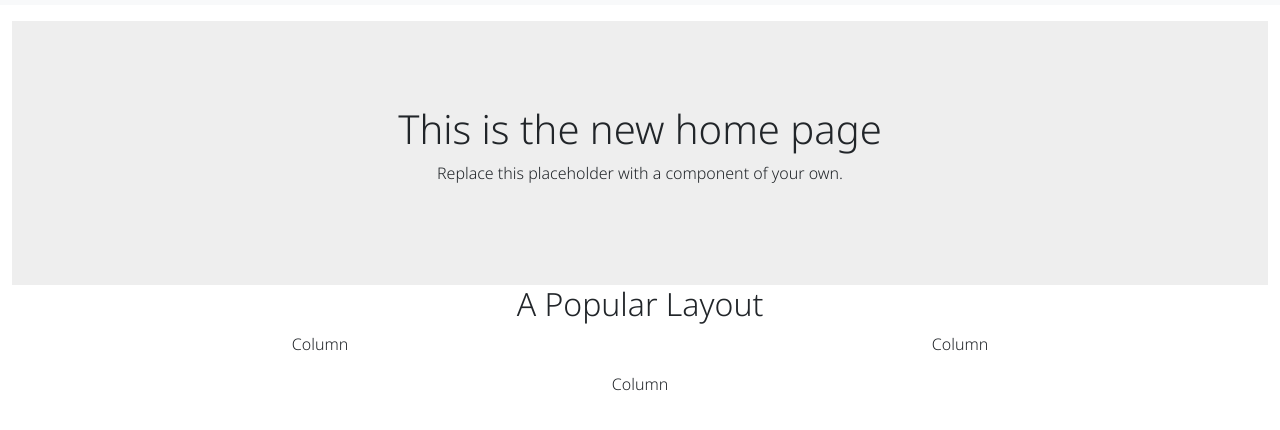
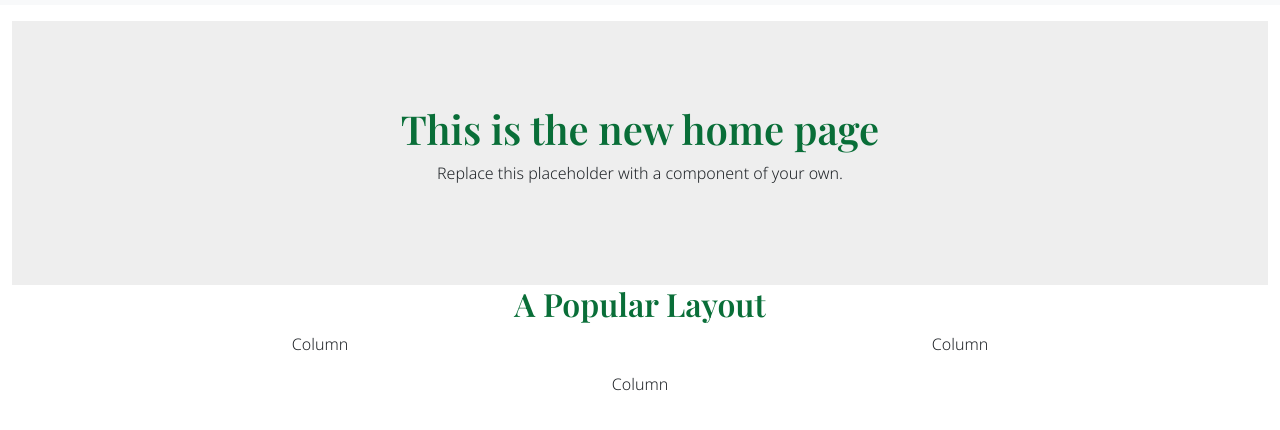
Before and after one commit to truongqta/Truong_portfolio-starter, a plain HTML site: page index.html in a window 1280 px wide. Shown: the part 70-500 px from the top of the page. Drawn offline with nearby package versions, Linux system fonts and the light colour scheme.

Commit message:
Update styles.css

```diff
--- a/css/styles.css
+++ b/css/styles.css
@@ -12,7 +12,7 @@ font-family: 'Playfair Display', serif;
 *{
    font-family: 'Noto Sans', sans-serif;
 }
-h1, h2, h3, {
+h1, h2, h3 {
     font-family: 'Playfair Display', serif;
     font-weight: 600;
     color:var(--mybrandcolor);
```
